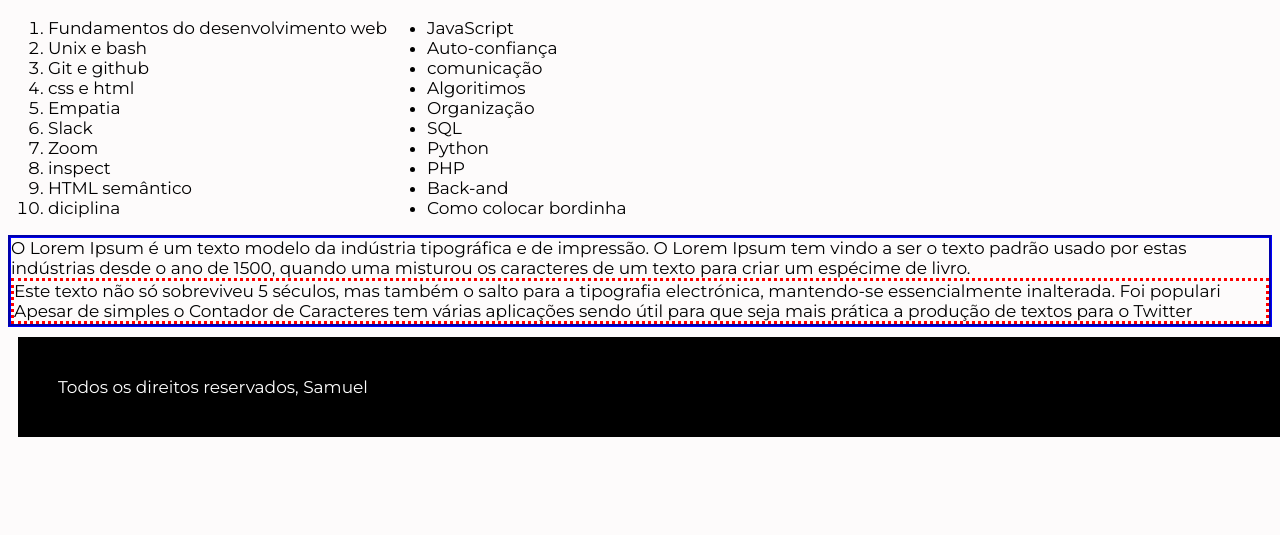
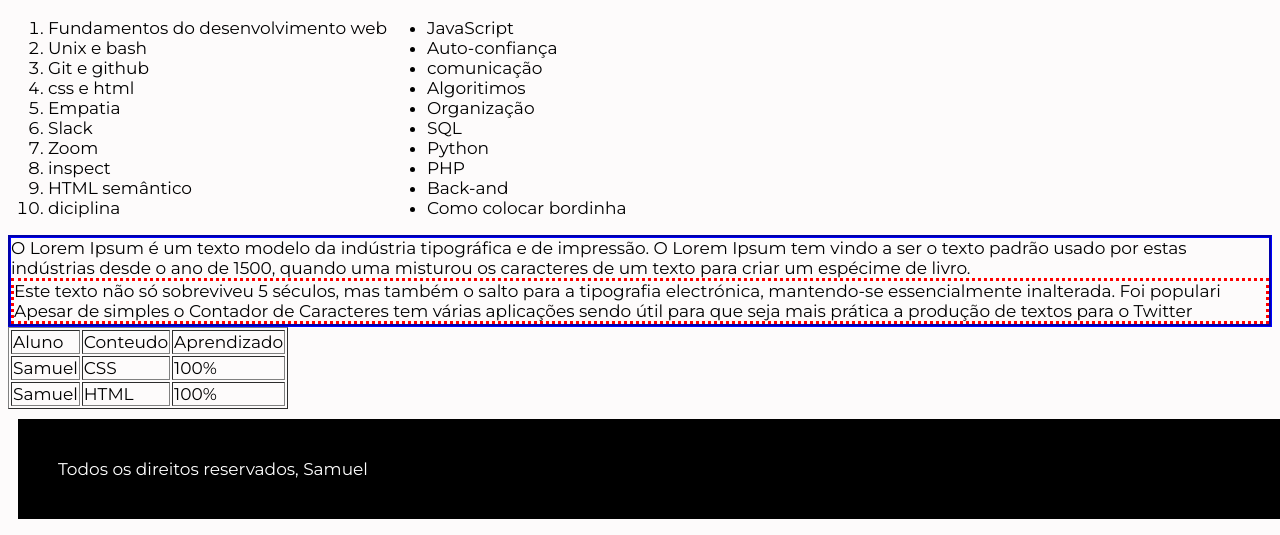
Before and after one commit to SamuelR499/lessons-learned, a website: page index.html in a window 1280 px wide. Shown: the part 265-800 px from the top of the page. Drawn offline with Linux system fonts and the light colour scheme.

Commit message:
Adiciona tabela

```diff
--- a/index.html
+++ b/index.html
@@ -62,6 +62,23 @@
     </aside>
 </section>
 </article>
+    <table border="1">
+        <tr>
+            <td>Aluno</td>
+            <td>Conteudo</td>
+            <td>Aprendizado</td>
+        </tr>
+        <tr>
+            <td>Samuel</td>
+            <td>CSS</td>
+            <td>100%</td>
+        </tr>
+        <tr>
+        <td>Samuel</td>
+        <td>HTML</td>
+        <td>100%</td>
+        </tr>
+    </table>
 
     <footer id="rodape">
         Todos os direitos reservados, Samuel
```
